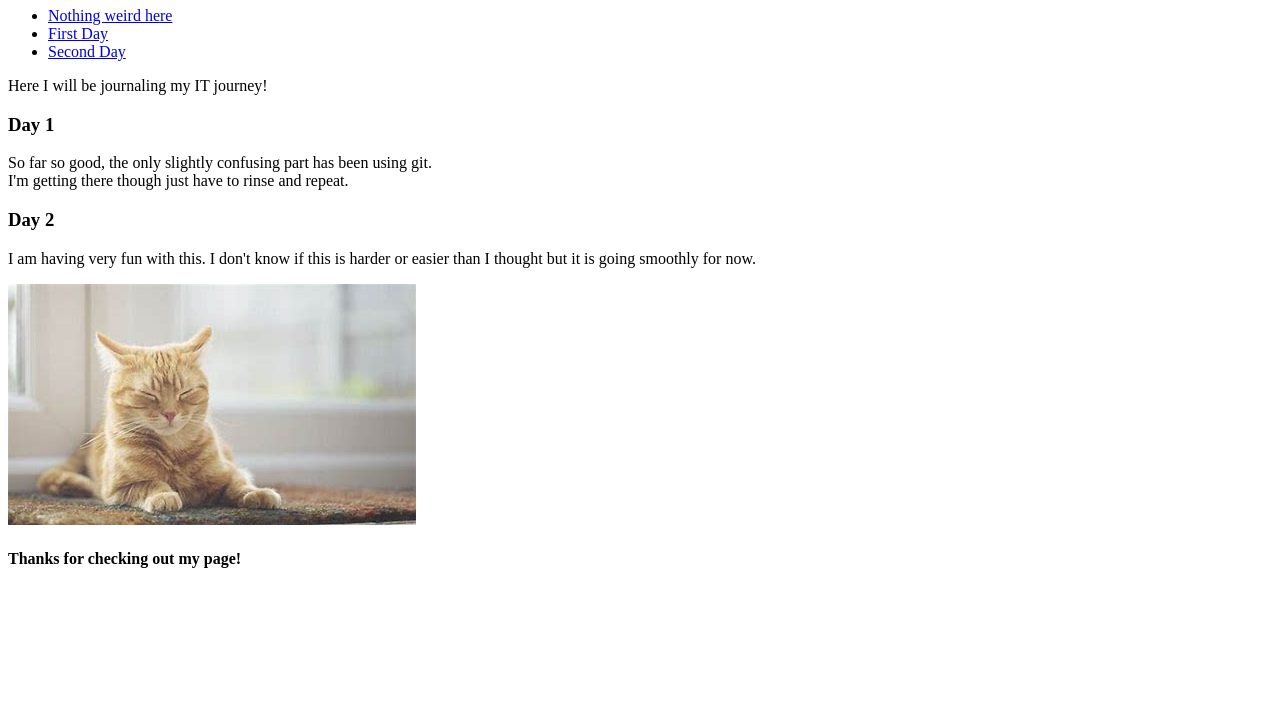
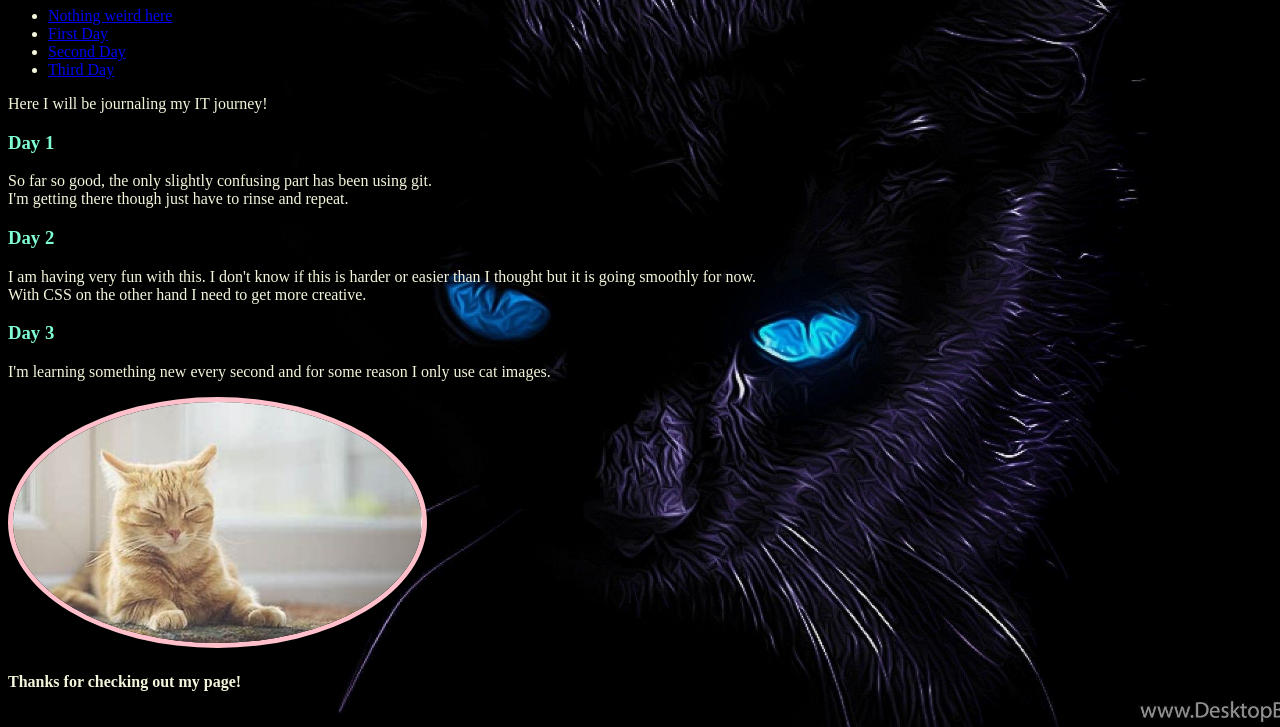
Before and after one commit to Elias-Khaz/FirstWeb, a plain HTML site: page index.html in a window 1280 px wide. Shown: the part 73-800 px from the top of the page. Drawn offline with Linux system fonts and the light colour scheme.

Commit message:
add to html

```diff
--- a/index.html
+++ b/index.html
@@ -4,6 +4,7 @@
     <meta charset="UTF-8">
     <meta name="viewport" content="width=device-width, initial-scale=1.0">
     <title>First Page</title>
+    <link rel="stylesheet" href="styles/index.css">
 </head>
 <body>
     <header>
@@ -13,6 +14,7 @@
                 <li><a href="https://www.youtube.com/watch?v=dQw4w9WgXcQ">Nothing weird here</a></li>
                 <li><a href="#First Day">First Day</a></li>
                 <li><a href="#Second Day">Second Day</a></li>
+                <li><a href="#Third Day">Third Day</a></li>
             </ul>
         </nav>
     </header>
@@ -24,12 +26,19 @@
             <br> I'm getting there though just have to rinse and repeat.
             </p>
         </section>
+
         <section id="Second Day">
         <h3>Day 2</h3>
         <p>I am having very fun with this. I don't know if this is harder or easier than I thought but it is going smoothly for now.
-        <br>
+        <br> With CSS on the other hand I need to get more creative.
         </p>
         </section>
+
+        <section id="Third Day">
+            <h3>Day 3</h3>
+            <p>I'm learning something new every second and for some reason I only use cat images.</p>
+        </section>
+
         <section>
 
             <img src="images/OIP.jpg" alt="cat" title="Orange Cat">
--- a/styles/index.css
+++ b/styles/index.css
@@ -0,0 +1,31 @@
+h1 {
+    color: aquamarine;
+}
+
+ul {
+    color: beige;
+}
+
+section {
+    color: beige;
+}
+
+footer {
+    color: beige;
+}
+
+body {
+    background-image: url(/images/bcbe.jpg);
+    background-repeat: no-repeat;
+    background-size: cover;
+    background-attachment: fixed;
+}
+
+h3 {color: aquamarine;}
+
+img {
+    border-width: 5px;
+    border-style: solid;
+    border-color: pink;
+    border-radius: 50%;
+}
```
Also changed, not shown: images/bcbe.jpg (added).
